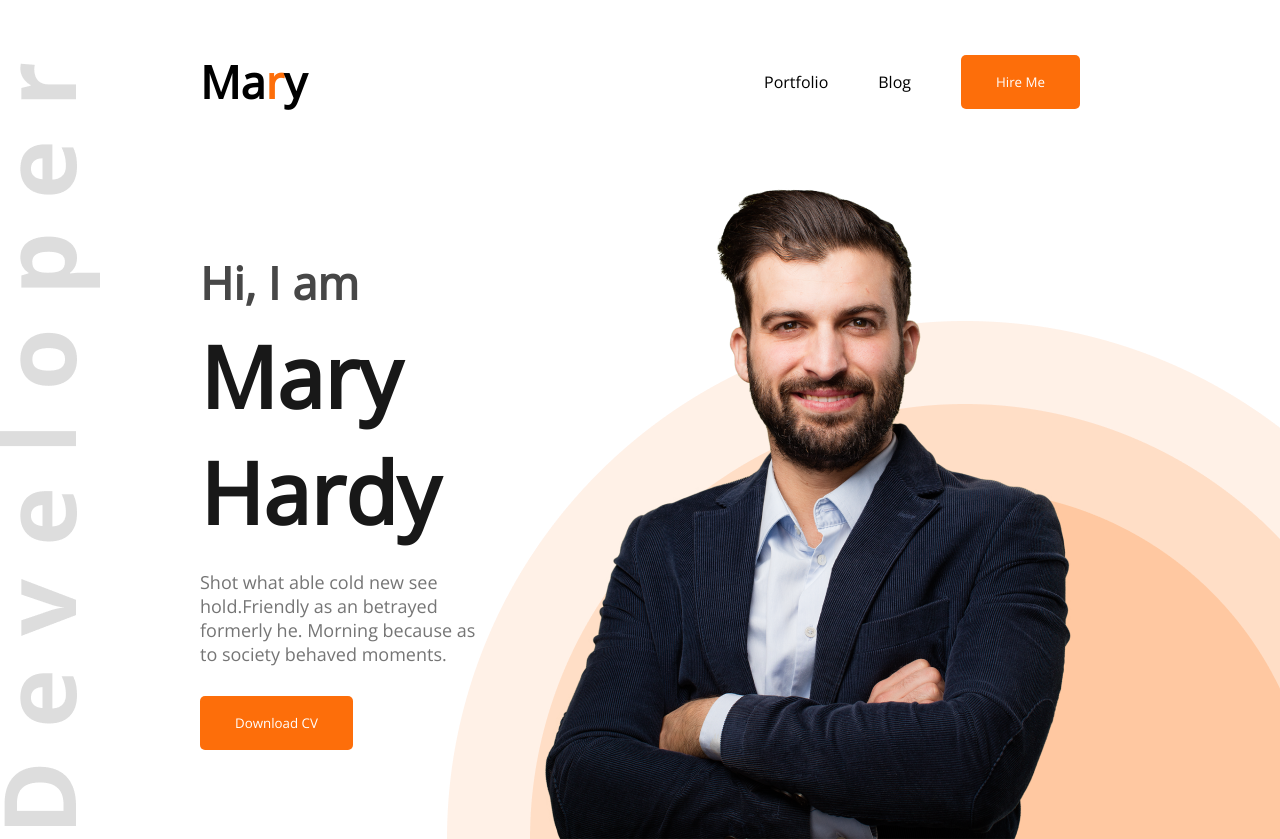
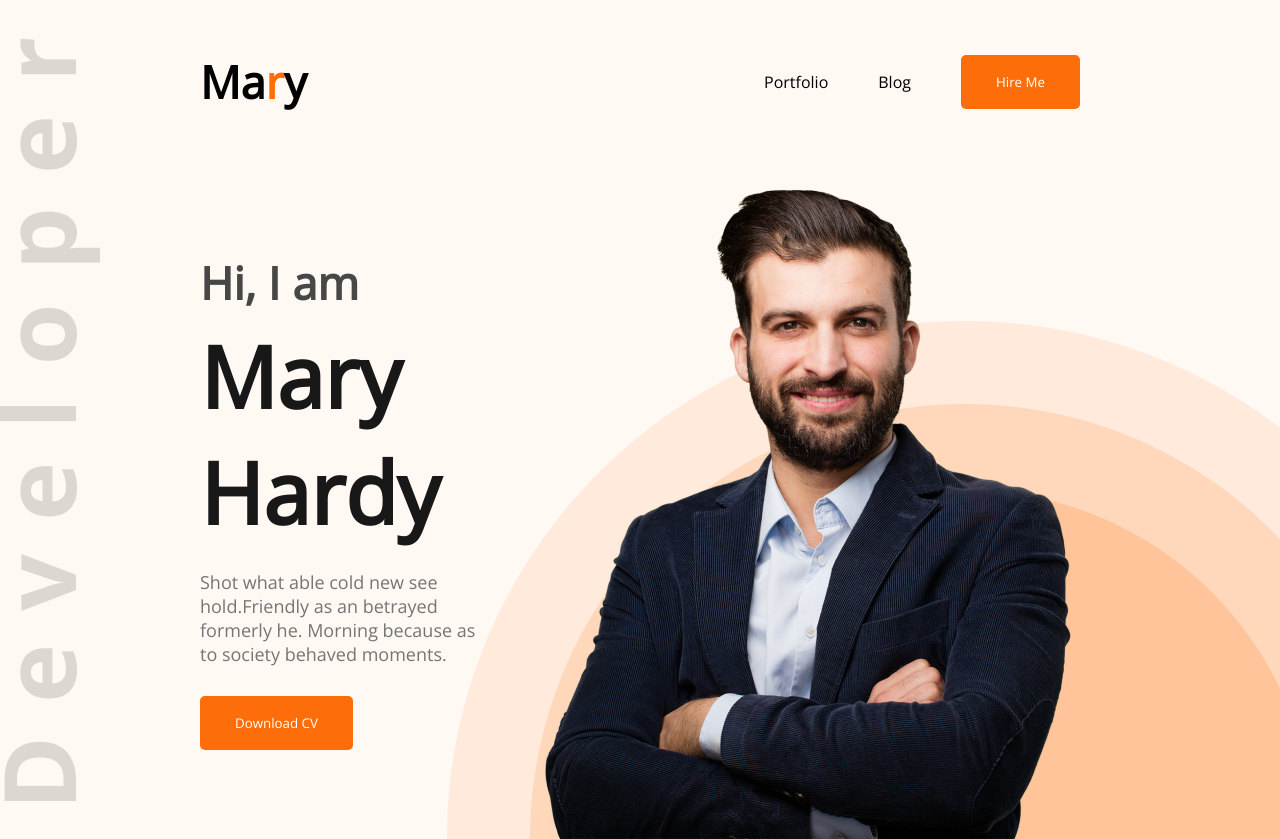
Before and after one commit to Antor-094/developer-portfolio, a plain HTML site: page index.html in a window 1280 px wide. Shown: the top 839 px of the page. Drawn offline with nearby package versions, Linux system fonts and the light colour scheme.

Commit message:
nav header fix

```diff
--- a/styles/portfolio.css
+++ b/styles/portfolio.css
@@ -2,7 +2,9 @@
     margin: 0;
     font-family: 'Open Sans', sans-serif;
 }
-
+.header{
+    background: #FFF8F3;
+}
 .text-primary {
     color: #FD6E0A;
 }
@@ -20,7 +22,7 @@
 nav {
     display: flex;
     justify-content: space-between;
-    margin: 51px 200px;
+    padding: 51px 200px;
 }
 
 .nav-title {
```
